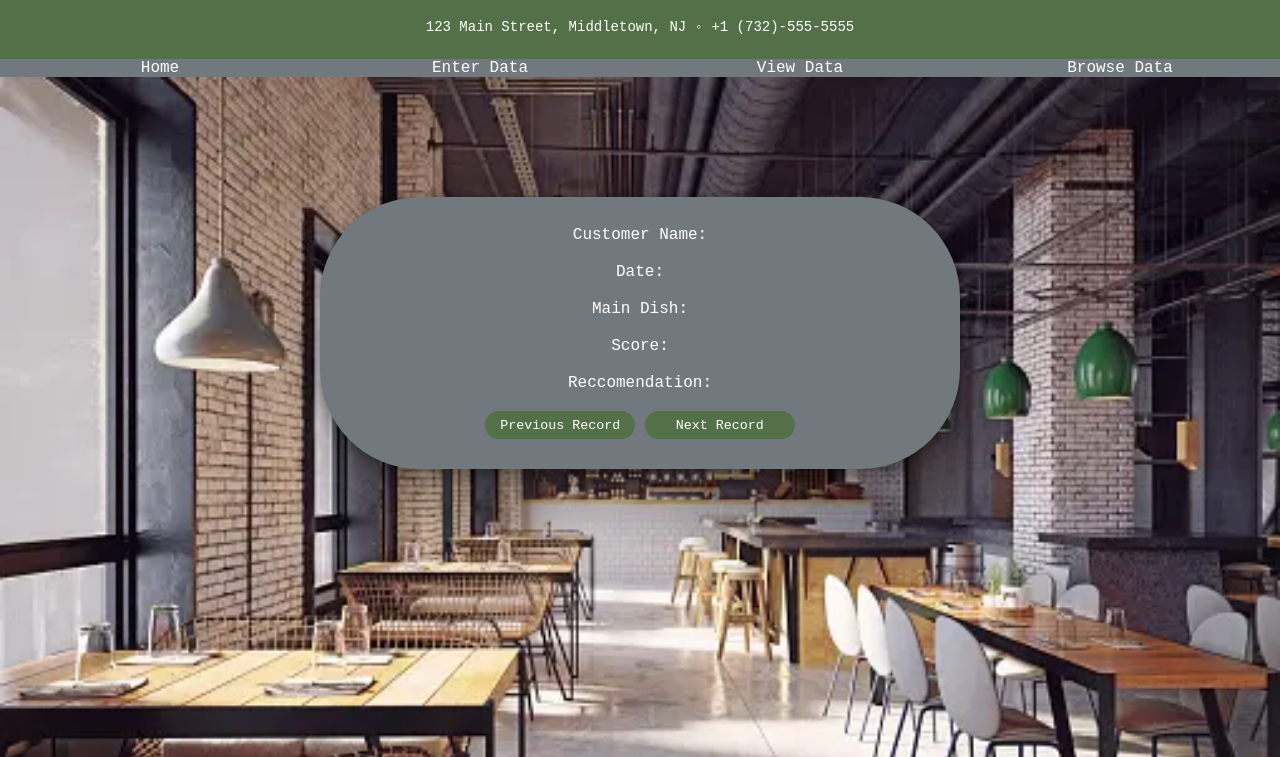
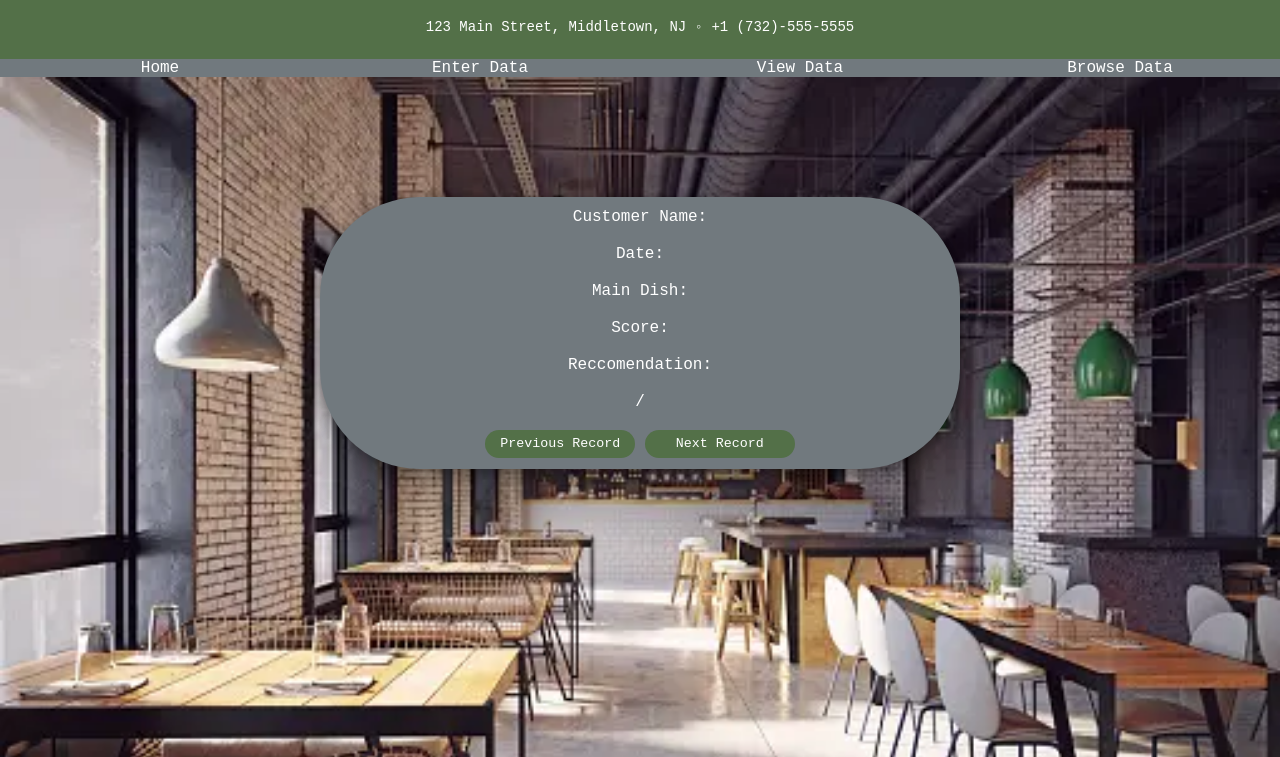
Before and after one commit to MCGruhler/Restaurant, a website: page client/browse-data.html in a window 1280 px wide. Shown: the part 104-861 px from the top of the page. Drawn offline with nearby package versions, Linux system fonts and the light colour scheme; no server answers.

Commit message:
add counter

```diff
--- a/client/browse-data.html
+++ b/client/browse-data.html
@@ -50,6 +50,9 @@
                 <label id="reccomend">{{resData.reccomend}}</label>
             </div>
             <div>
+                <label id="currentRev">{{reviews.current}}/{{reviews.total}}</label>
+            </div>
+            <div>
                 <button id="prev" data-ng-click="changeRev(-1)">Previous Record</button>
                 <button id="next" data-ng-click="changeRev(1)">Next Record</button>
             </div>
```
